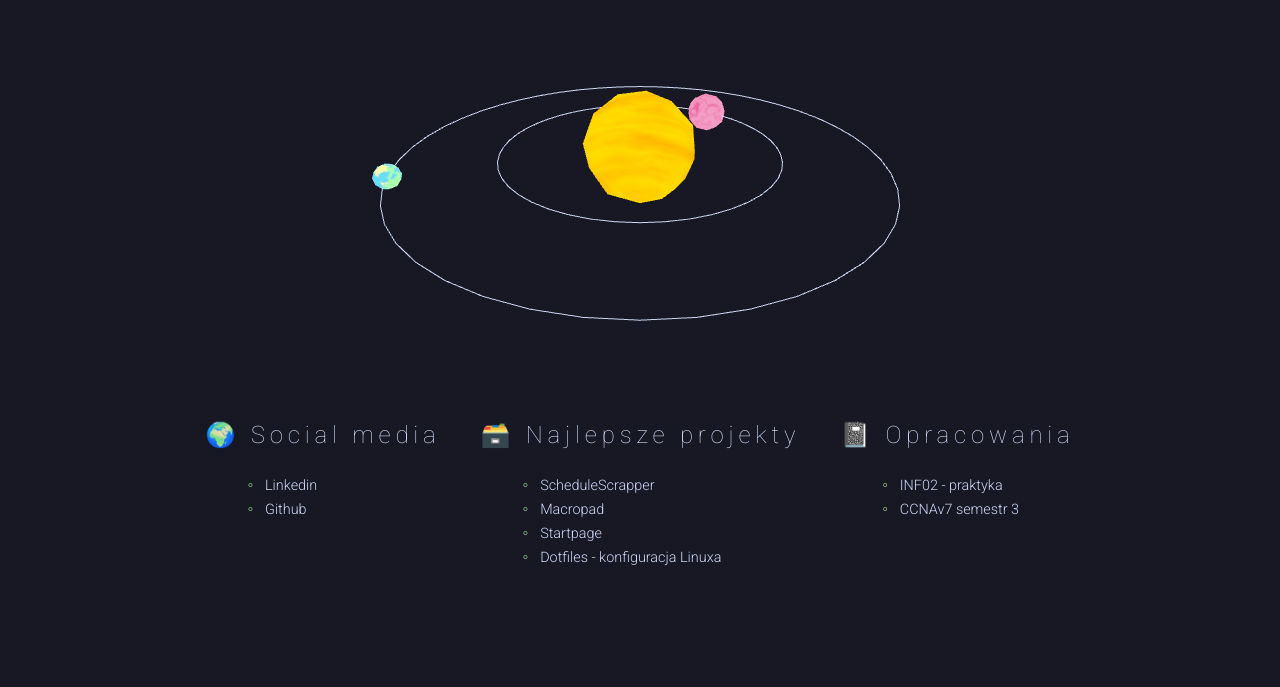
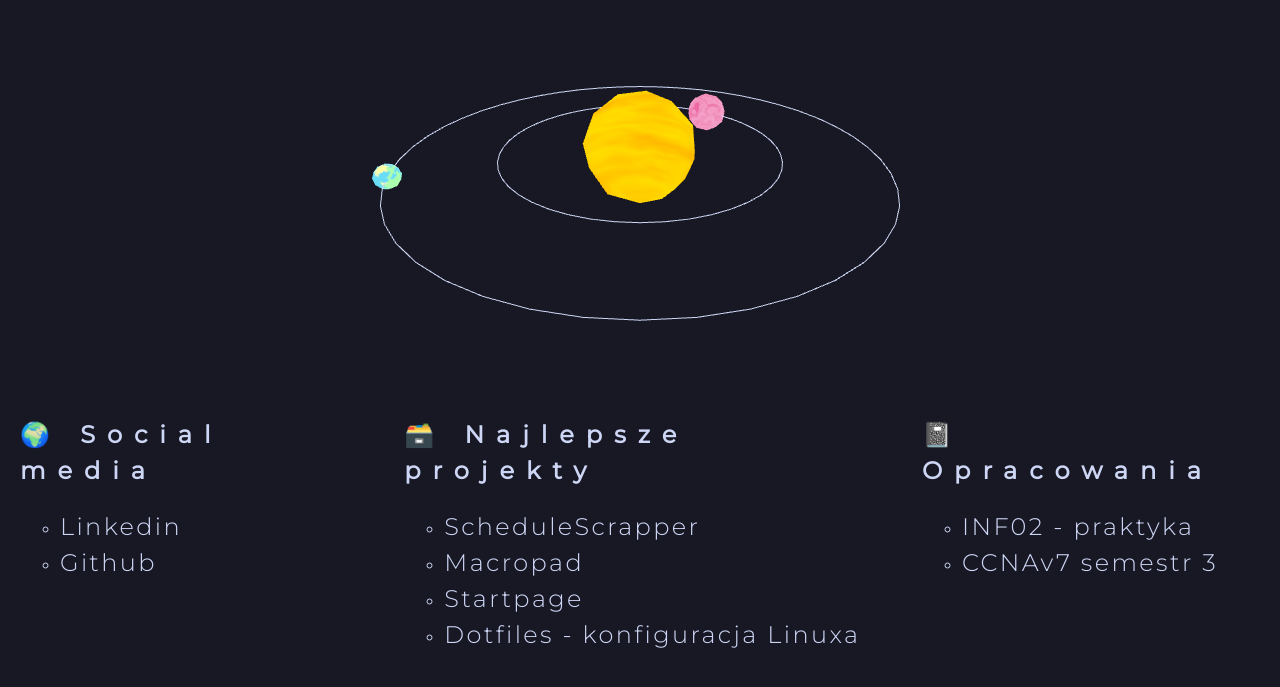
Before and after one commit to jozwikaleksander/aleksanderjozwik.me, a website built with Vite: page index.html in a window 1280 px wide. Shown: the part 103-790 px from the top of the page. Built offline with nearby package versions, Linux system fonts and the light colour scheme.

Commit message:
Redesign

```diff
--- a/css/style.css
+++ b/css/style.css
@@ -1,4 +1,4 @@
-@import url('https://fonts.googleapis.com/css2?family=Roboto:wght@100;300&display=swap');
+@import url('https://fonts.googleapis.com/css2?family=Montserrat:wght@100;300;400&display=swap');
 
 /* Root */
 :root {
@@ -16,7 +16,7 @@
   --cyan-color: #94e2d5;
   --lightblue-color: #89dceb;
   --figcaption-color: #bac2de;
-  --font-family: "Roboto", monospace;
+  --font-family: "Montserrat", monospace;
   --scrollbar-track: var(--foreground-color);
   --scrollbar-thumb: var(--blue-color);
   --scrollbar-thumb-hover: var(--lightblue-color);
@@ -31,17 +31,19 @@
 
   line-height: 1.5;
   font-family: var(--font-family);
-  font-size: 1em;
+  font-size: 16px;
   color: var(--font-color);
   background-color: var(--darkbackground-color);
   scroll-behavior: smooth;
+  font-weight: 300;
 }
 body{
   margin:0;
   padding:0;
 }
 a{
-  font-size: 0.9em;
+  font-size: 1.5em;
+  letter-spacing: 0.1em;
   color: var(--font-color);
   text-decoration: none;
   transition: color 0.3s ease-in-out;
@@ -51,7 +53,7 @@ a:focus{
   color: var(--orange-color);
 }
 ul{
-  list-style-type: none;
+  list-style-type: circle;
 }
 header{
   width: 100%;
@@ -65,9 +67,9 @@ h1{
   font-size: 2.5em;
 }
 h2{
-  font-weight:200;
+  font: weight 400;
   font-size: 1.5em;
-  letter-spacing:0.2em;
+  letter-spacing:0.5em;
   user-select: none;
 }
 main{
@@ -78,12 +80,6 @@ main{
 }
 section{
   margin: 0 20px;
-}
-li::before{
-  content: "◦";
-  color: var(--green-color);
-  display: inline-block;
-  margin-right:10px;
 }
 #container{
   overflow: hidden;
```
Also changed, not shown: dist/index.html, 4 other files.
